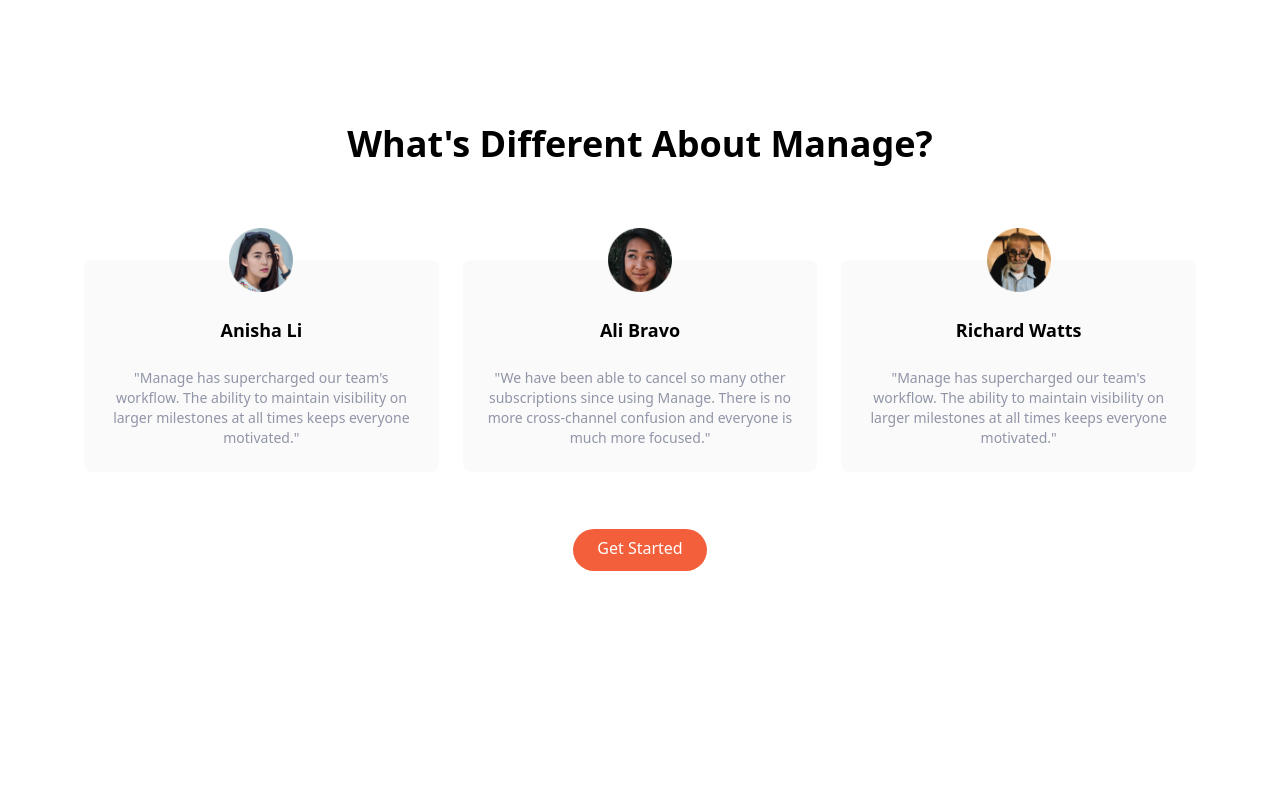
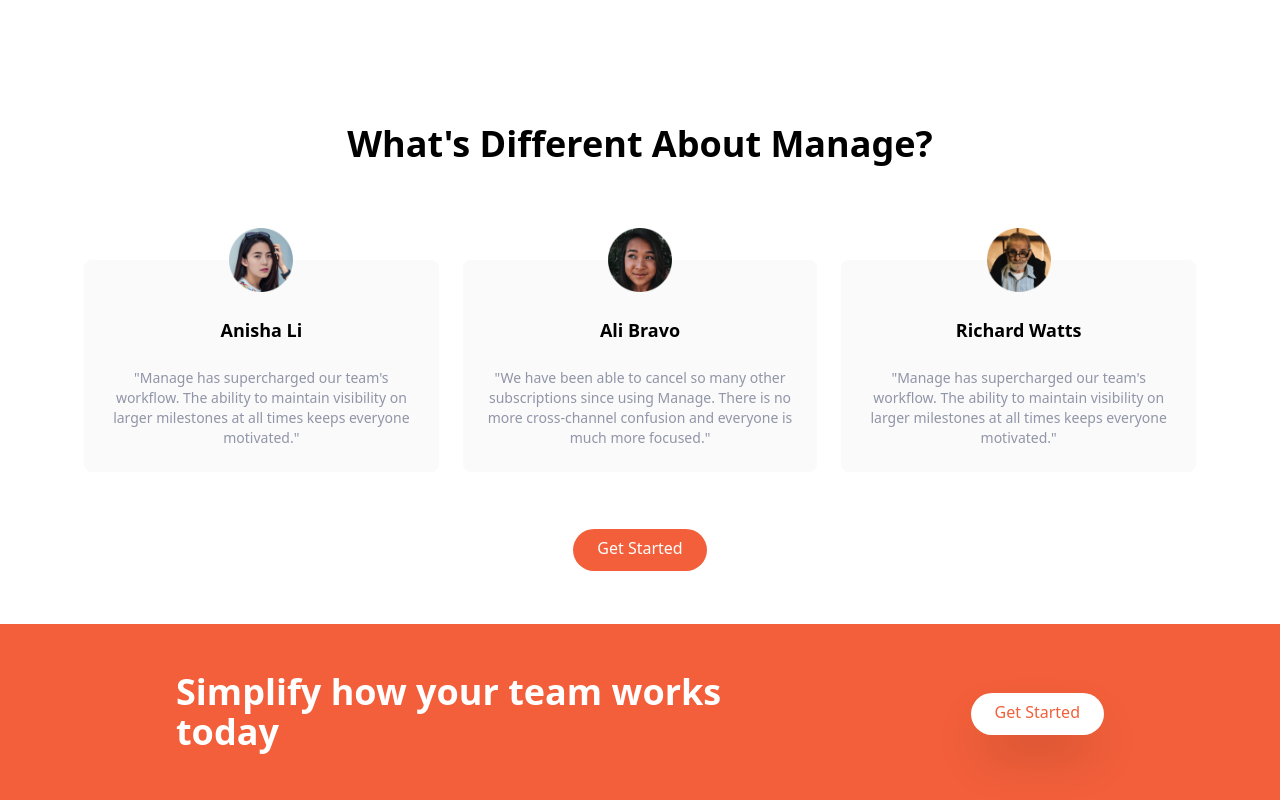
Before and after one commit to crosstco/traversy-tailwind, a website: page index.html in a window 1280 px wide. Shown: the part 1144-1944 px from the top of the page. Before the commit the page ends 1768 px from the top, so only its background shows below. Drawn offline with Linux system fonts and the light colour scheme.

Commit message:
Call to action section

```diff
--- a/index.html
+++ b/index.html
@@ -234,5 +234,27 @@
         </div>
       </div>
     </section>
+
+    <!-- Call-to-action Section -->
+    <section id="cta" class="bg-brightRed">
+      <!-- Flex Container -->
+      <div
+        class="container flex flex-col items-center justify-between px-6 py-24 mx-auto space-y-12 md:py-12 md:flex-row md:space-y-0"
+      >
+        <!-- Heading -->
+        <h2
+          class="text-5xl font-bold leading-tight text-center text-white md:text-4xl md:max-w-xl md:text-left"
+        >
+          Simplify how your team works today
+        </h2>
+        <div>
+          <a
+            href="#"
+            class="p-3 px-6 pt-2 text-brightRed bg-white rounded-full shadow-2xl baseline hover:bg-gray-900"
+            >Get Started</a
+          >
+        </div>
+      </div>
+    </section>
   </body>
 </html>
```
Also changed, not shown: css/main.css.
